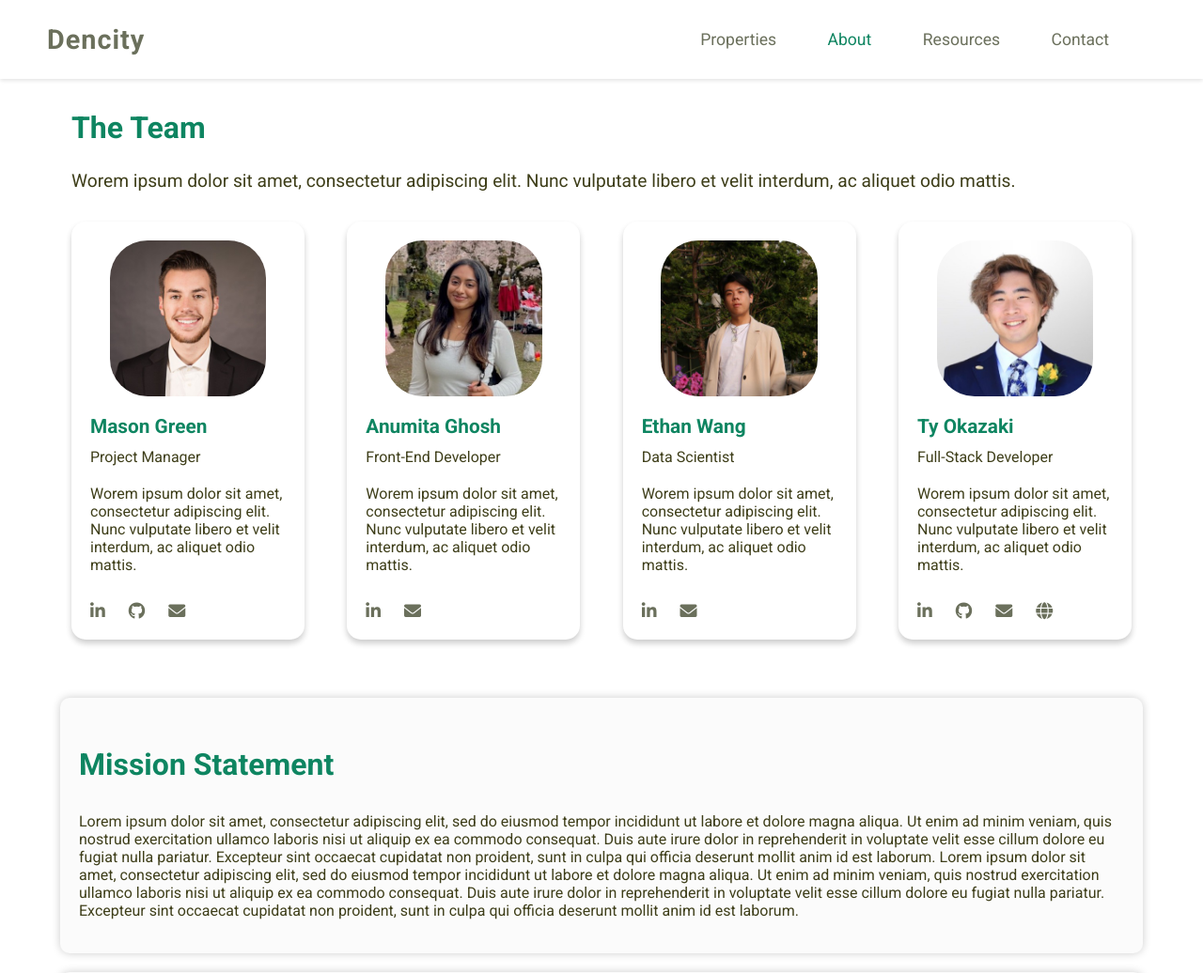
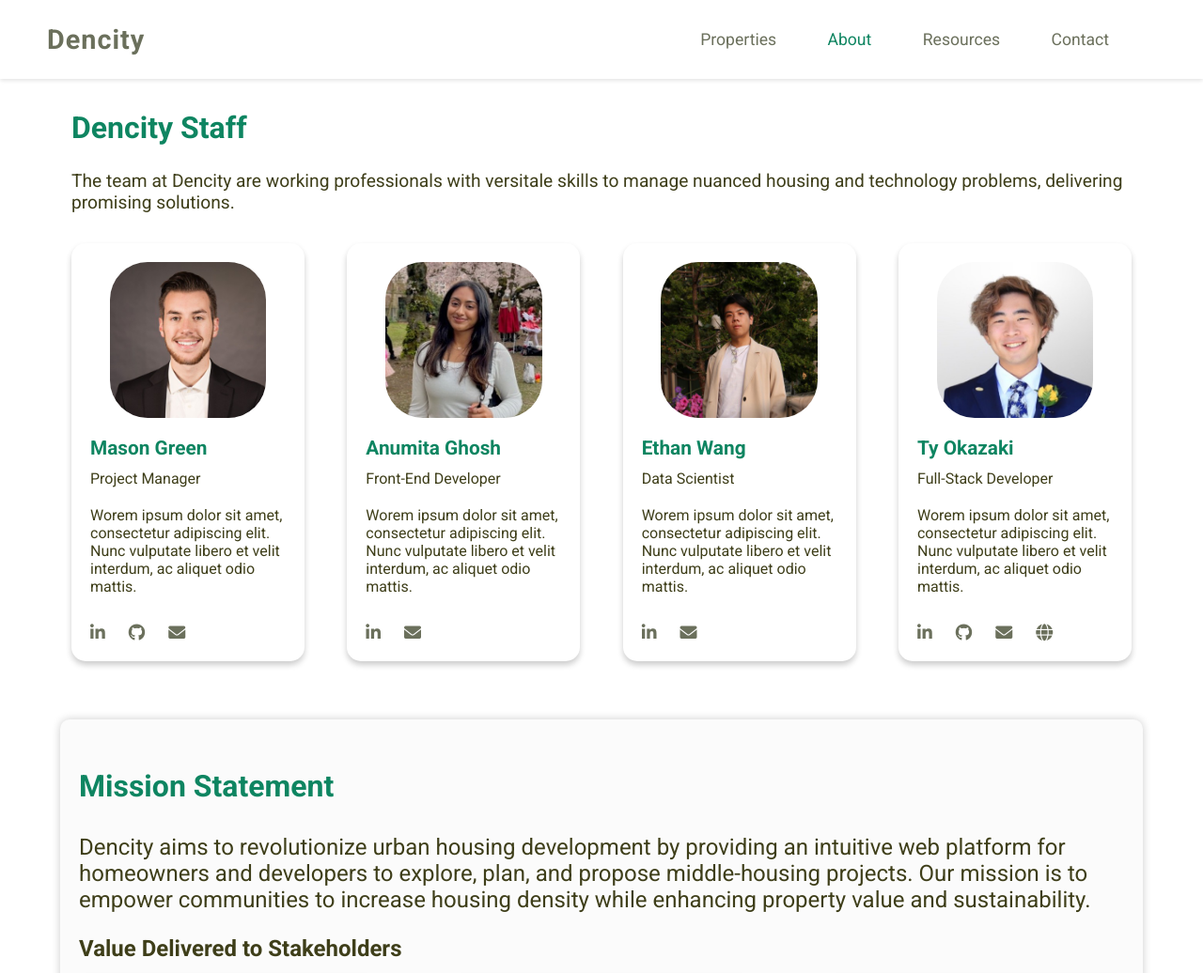
Before and after one commit to MasonGreen365/dencity, a Flask app: page /about in a window 1280 px wide. Shown: the top 1036 px of the page at 94% size. Run offline with Flask 3, Linux system fonts and the light colour scheme; some libraries are stand-ins or nearby versions.

Commit message:
added rough draft of about page

```diff
--- a/dencity-flask/static/css/style.css
+++ b/dencity-flask/static/css/style.css
@@ -459,6 +459,27 @@ body {
 .about-content p {
     color: var(--grass)
 }
+
+.mission-text {
+    font-size: 1.5rem;
+}
+.value-props {
+    display: flex;
+    justify-content: space-between;
+    flex-wrap: wrap;
+    margin-top: 20px;
+}
+.value-card {
+    width: calc(30% - 20px);
+    margin-bottom: 20px;
+    padding: 20px;
+    background-color: var(--white);
+    border-radius: 10px;
+    box-shadow: 0 0 10px rgba(0, 0, 0, 0.2);
+    box-sizing: border-box;
+    transition: transform 0.2s ease-in-out;
+
+}
 .resource-grid {
     display: flex;
     flex-wrap: wrap;
--- a/dencity-flask/templates/about.html
+++ b/dencity-flask/templates/about.html
@@ -18,8 +18,8 @@
         </ul>
     </div>
     <div class="team">
-        <h2>The Team</h2>
-        <p>Worem ipsum dolor sit amet, consectetur adipiscing elit. Nunc vulputate libero et velit interdum, ac aliquet odio mattis.</p>
+        <h2>Dencity Staff</h2>
+        <p>The team at Dencity are working professionals with versitale skills to manage nuanced housing and technology problems, delivering promising solutions.</p>
         <div class="team-grid">
             <div class="team-member">
                 <a href="https://www.linkedin.com/in/masonlgreen/" target="_blank">
@@ -77,24 +77,47 @@
     <div class="about-container">
         <section class="about-content">
             <h3>Mission Statement</h3>
-            <p>
-                Lorem ipsum dolor sit amet, consectetur adipiscing elit, sed do eiusmod tempor incididunt ut labore et dolore magna aliqua. Ut enim ad minim veniam, quis nostrud exercitation ullamco laboris nisi ut aliquip ex ea commodo consequat. Duis aute irure dolor in reprehenderit in voluptate velit esse cillum dolore eu fugiat nulla pariatur. Excepteur sint occaecat cupidatat non proident, sunt in culpa qui officia deserunt mollit anim id est laborum.
-                Lorem ipsum dolor sit amet, consectetur adipiscing elit, sed do eiusmod tempor incididunt ut labore et dolore magna aliqua. Ut enim ad minim veniam, quis nostrud exercitation ullamco laboris nisi ut aliquip ex ea commodo consequat. Duis aute irure dolor in reprehenderit in voluptate velit esse cillum dolore eu fugiat nulla pariatur. Excepteur sint occaecat cupidatat non proident, sunt in culpa qui officia deserunt mollit anim id est laborum.
+            <p class="mission-text">
+                Dencity aims to revolutionize urban housing development by providing an intuitive web platform for homeowners and developers to explore, plan, and propose middle-housing projects. Our mission is to empower communities to increase housing density while enhancing property value and sustainability.
             </p>
+            <div><h2>Value Delivered to Stakeholders</h2></div>
+            <div class="value-props">
+                <div class="value-card">
+                    <div class="card-image">
+                        <img src="path_to_image" alt="Image">
+                        <h3>Homeowners</h3>
+                    </div>
+                    <p>For prospective homeowners, Dencity offers a gateway to affordable housing solutions. Our platform enables them to explore redevelopment opportunities, transforming single-family homes into modern, multi-unit properties. This not only increases housing options but also enhances property values and community vibrancy. For current homeowners, Dencity serves as a catalyst for maximizing the potential of their properties. By facilitating informed decision-making and access to financial incentives, we empower them to unlock the hidden value of their assets while contributing to sustainable urban development.</p>
+                </div>
+                <div class="value-card">
+                    <h3>Developers</h3>
+                    <p>Developers benefit from Dencity's streamlined approach to project planning and proposal submission. Our platform provides invaluable insights into market demand, regulatory compliance, and design feasibility, enabling developers to identify lucrative opportunities and navigate complex approval processes with ease. By fostering collaboration between developers and homeowners, Dencity catalyzes the creation of innovative, inclusive housing developments that meet the evolving needs of urban communities.</p>
+                </div>
+                <div class="value-card">
+                    <h3>Designers</h3>
+                    <p>Designers play a pivotal role in shaping the future of urban landscapes, and Dencity offers them a platform to showcase their creativity and expertise. Our collaborative tools empower designers to conceptualize and visualize middle-housing projects, leveraging advanced data visualization tools and interactive features to bring their ideas to life. By fostering a community of design excellence, Dencity promotes innovation and sustainability in urban development.</p>
+                </div>
+                <div class="value-card">
+                    <h3>Policymakers</h3>
+                    <p>Policymakers rely on accurate data and insights to inform strategic decisions about housing policy and urban planning. Dencity serves as a valuable resource for policymakers, providing real-time updates on housing trends, regulatory changes, and community preferences. By leveraging government datasets and industry expertise, we enable policymakers to craft effective policies that promote equitable access to housing, support economic growth, and foster vibrant, resilient communities. In essence, Dencity embodies a shared vision of urban living that is inclusive, sustainable, and responsive to the needs of all stakeholders. Through collaboration and innovation, we strive to build a brighter future where every community thrives.</p>
+                </div>
+                <div class="value-card">
+                    <h3>Investors</h3>
+                    <p>Investors seek opportunities that offer both financial returns and social impact. Dencity provides a unique platform for investors to support sustainable urban development while generating attractive returns. By connecting investors with high-potential projects and facilitating due diligence processes, we enable them to make informed investment decisions that align with their values and objectives. Through our commitment to transparency, accountability, and social responsibility, Dencity creates a win-win scenario for investors, developers, and communities alike.</p>
+                </div>
+                <div class="value-card">
+                    <h3>Communities</h3>
+                    <p>At the heart of Dencity lies a commitment to community empowerment and engagement. We believe that successful urban development is rooted in collaboration and inclusivity. Through community outreach initiatives, educational resources, and participatory planning processes, Dencity fosters meaningful dialogue and partnership between residents, local organizations, and stakeholders. By empowering communities to actively shape their built environment, Dencity creates a sense of ownership, pride, and belonging that transcends individual projects and catalyzes positive social change. Together, we build more than homes – we build thriving, resilient communities where everyone has the opportunity to flourish.</p>
+                </div>
+            </div>
         </section>
         <section class="about-content">
             <h3>Project Description</h3>
-            <p>
-                Lorem ipsum dolor sit amet, consectetur adipiscing elit, sed do eiusmod tempor incididunt ut labore et dolore magna aliqua. Ut enim ad minim veniam, quis nostrud exercitation ullamco laboris nisi ut aliquip ex ea commodo consequat. Duis aute irure dolor in reprehenderit in voluptate velit esse cillum dolore eu fugiat nulla pariatur. Excepteur sint occaecat cupidatat non proident, sunt in culpa qui officia deserunt mollit anim id est laborum.
-                Lorem ipsum dolor sit amet, consectetur adipiscing elit, sed do eiusmod tempor incididunt ut labore et dolore magna aliqua. Ut enim ad minim veniam, quis nostrud exercitation ullamco laboris nisi ut aliquip ex ea commodo consequat. Duis aute irure dolor in reprehenderit in voluptate velit esse cillum dolore eu fugiat nulla pariatur. Excepteur sint occaecat cupidatat non proident, sunt in culpa qui officia deserunt mollit anim id est laborum.
-            </p>
+            <p>Dencity is a comprehensive web application designed to assist homeowners and developers in the redevelopment of single-family homes into middle-housing properties. Leveraging sophisticated search capabilities and interactive property maps, users can easily identify eligible parcels, explore potential building designs, and submit proposals to regulatory authorities. The platform also integrates real-time updates on regulatory information and financial programs to facilitate informed decision-making.</p>
         </section>
         <section class="about-content">
             <h3>Legal Disclaimer</h3>
-            <p>
-                Lorem ipsum dolor sit amet, consectetur adipiscing elit, sed do eiusmod tempor incididunt ut labore et dolore magna aliqua. Ut enim ad minim veniam, quis nostrud exercitation ullamco laboris nisi ut aliquip ex ea commodo consequat. Duis aute irure dolor in reprehenderit in voluptate velit esse cillum dolore eu fugiat nulla pariatur. Excepteur sint occaecat cupidatat non proident, sunt in culpa qui officia deserunt mollit anim id est laborum.
-                Lorem ipsum dolor sit amet, consectetur adipiscing elit, sed do eiusmod tempor incididunt ut labore et dolore magna aliqua. Ut enim ad minim veniam, quis nostrud exercitation ullamco laboris nisi ut aliquip ex ea commodo consequat. Duis aute irure dolor in reprehenderit in voluptate velit esse cillum dolore eu fugiat nulla pariatur. Excepteur sint occaecat cupidatat non proident, sunt in culpa qui officia deserunt mollit anim id est laborum.
-            </p>
+            <p>This document serves as a preliminary outline of the Dencity project scope and requirements and is subject to change based on further development and regulatory considerations. The information provided herein is for informational purposes only and does not constitute legal, financial, or professional advice. Team Dencity does not warrant the accuracy, completeness, or reliability of any information presented in this document. Users are advised to conduct their own research and consult with relevant experts before making any decisions or taking any actions based on the content provided. Team Dencity disclaims any liability for damages or losses arising from the use of or reliance on the information contained in this document.</p>
         </section>
     </div>
     <div class="resource-grid">
```
